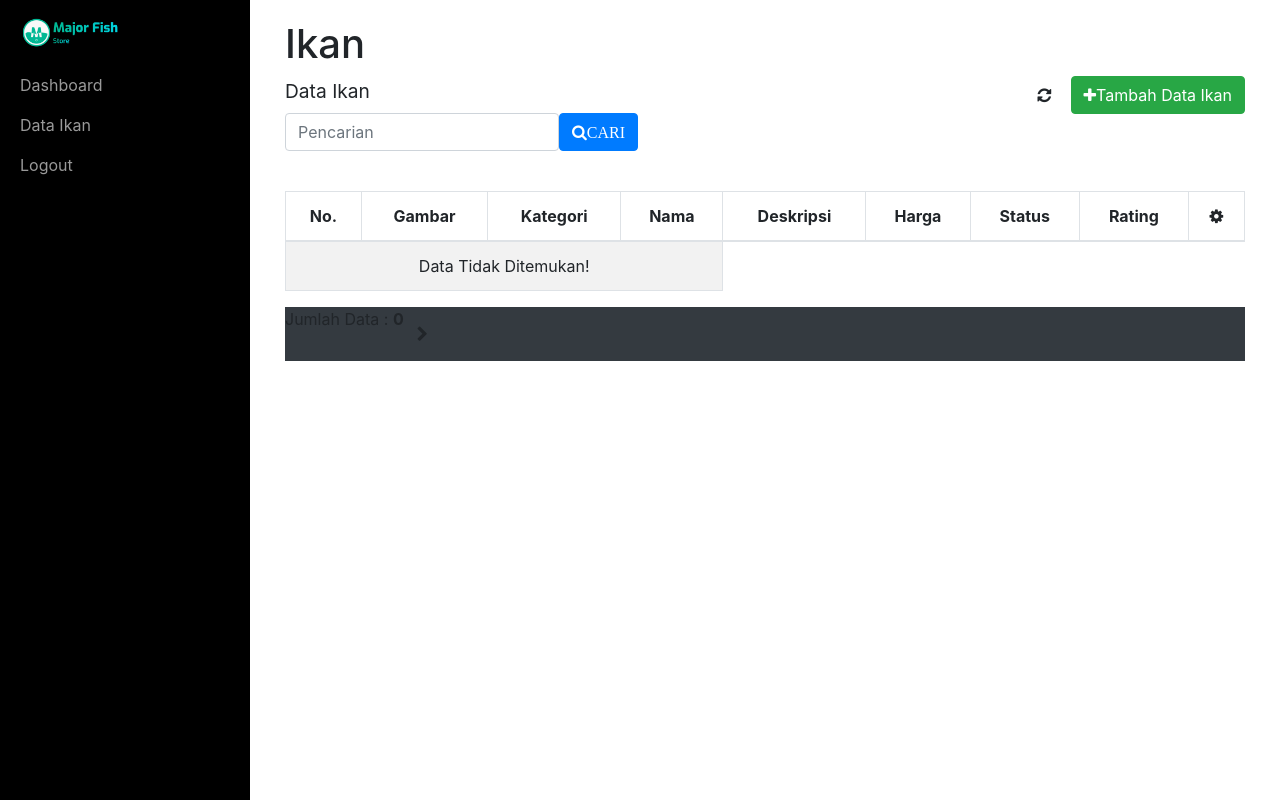
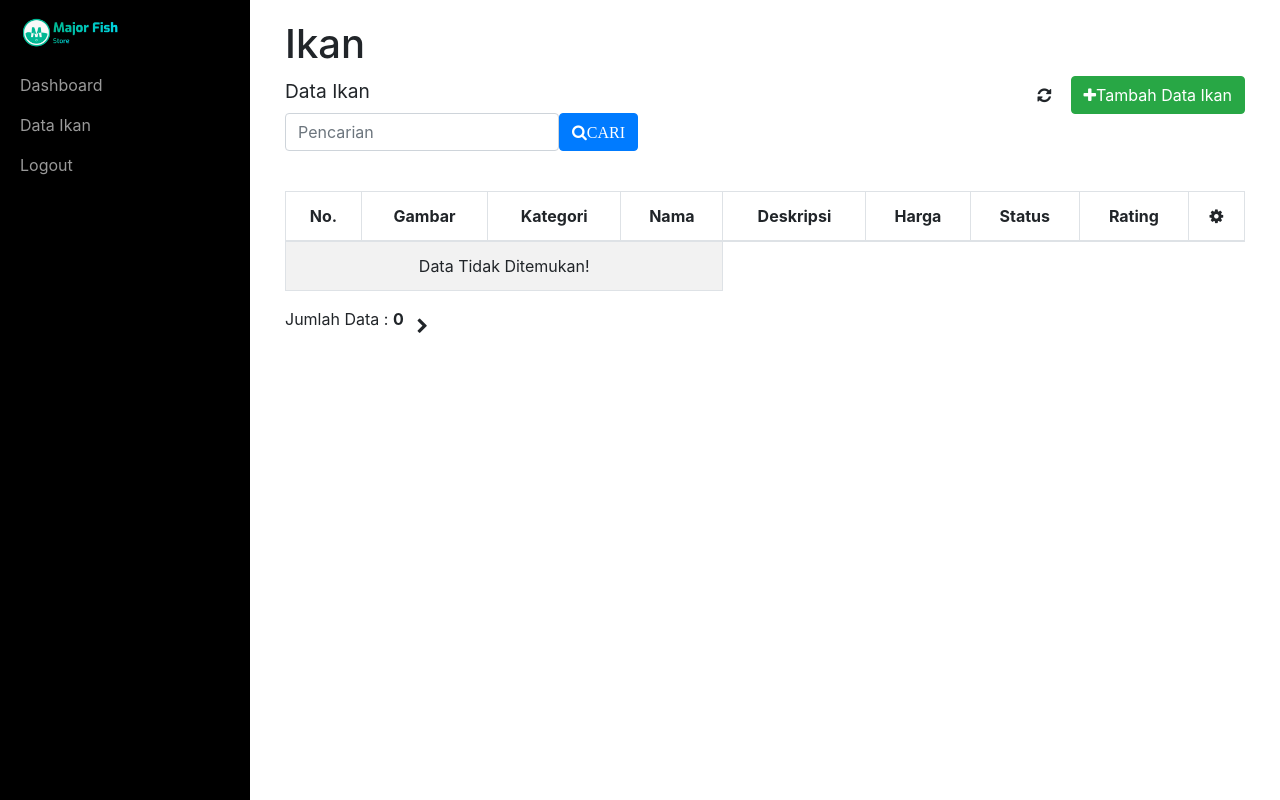
Before and after one commit to MajorWebDev/adminmajorfish, a PHP site: page /ikan/data.php in a window 1280 px wide. Run offline with PHP 8.4, Linux system fonts and the light colour scheme; the visitor is signed in with stand-in values (Sample User, id 1); data that the repository does not hold is empty; some libraries are stand-ins or nearby versions.

Commit message:
edit style

```diff
--- a/ikan/data.php
+++ b/ikan/data.php
@@ -118,5 +118,5 @@
             }
             ?>
     </div>
-    <div class="d-block p-2 bg-dark text-white"><a href="#menu-toggle" class="btn btn-default" id="menu-toggle"><i class="fa fa-chevron-right" aria-hidden="true"></i></a></div>
+    <div class="float-left"><a href="#menu-toggle" class="btn btn-default" id="menu-toggle"><i class="fa fa-chevron-right" aria-hidden="true"></i></a></div>
 <?php include_once('../dashboard/_footer.php'); ?>
```
